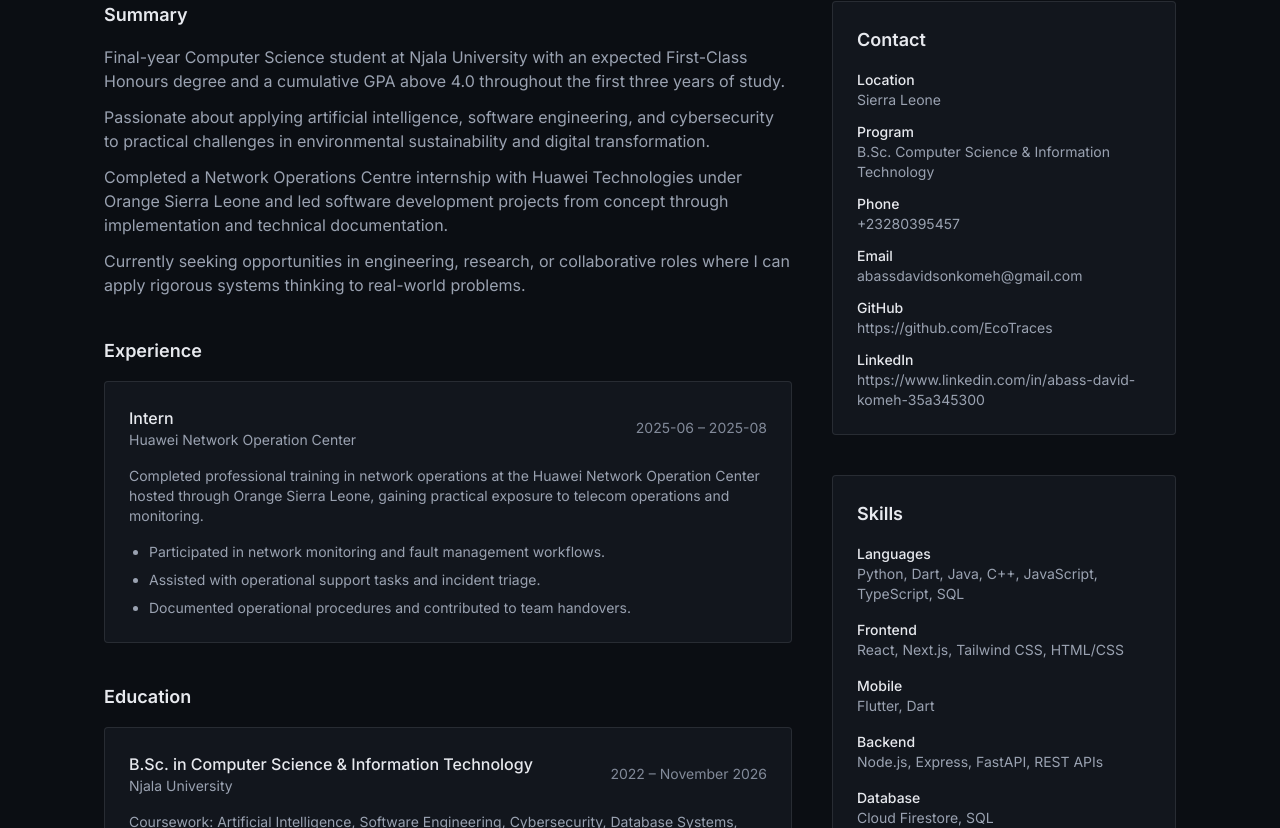
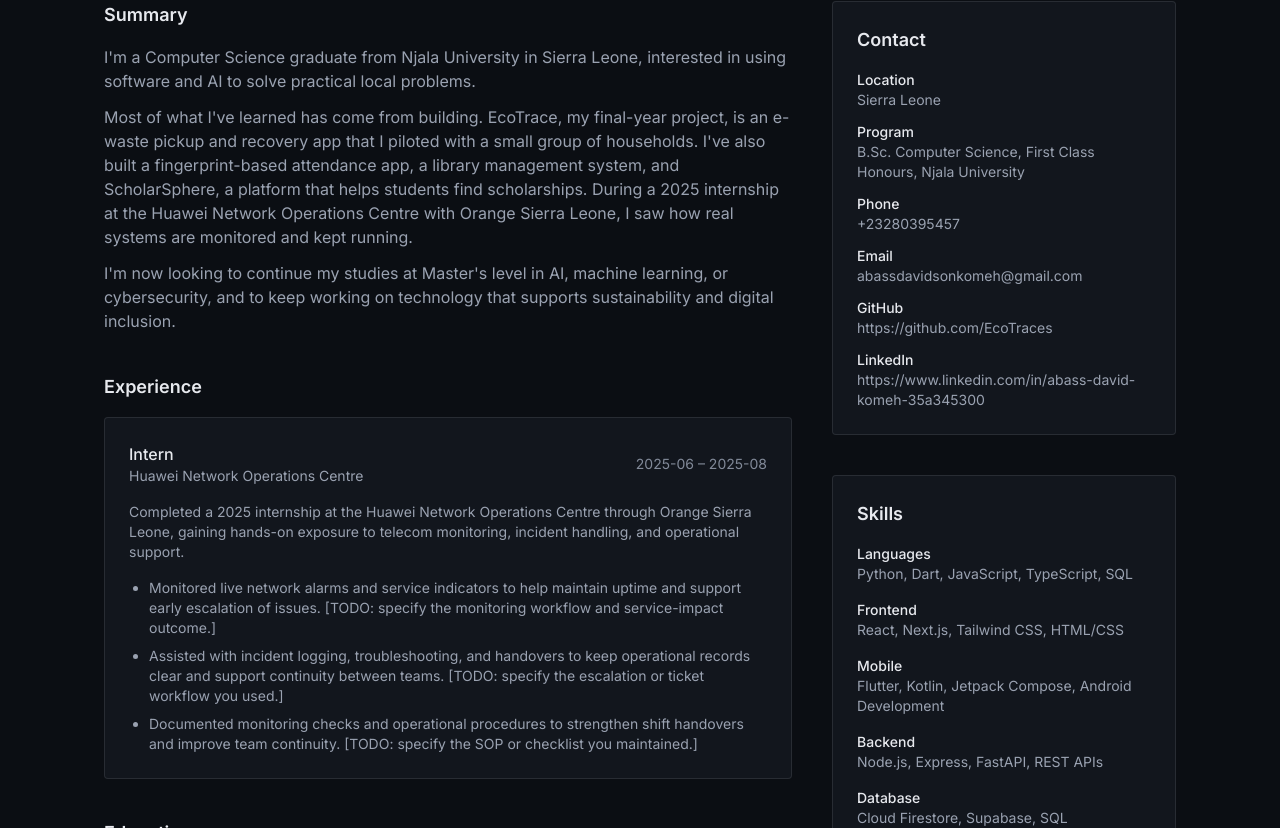
Before and after one commit to EcoTraces/abass-portfolio, a Next.js app: page /resume in a window 1280 px wide. Shown: the part 312-1140 px from the top of the page. Built offline with nearby package versions, Linux system fonts and the light colour scheme.

Commit message:
Update portfolio

```diff
--- a/src/app/now/page.tsx
+++ b/src/app/now/page.tsx
@@ -14,7 +14,7 @@ const nowContent = [
   {
     title: "Learning",
     items: [
-      "Coursework toward my B.Sc. in Computer Science & Information Technology at Njala University",
+      "Coursework toward my B.Sc. Computer Science, First Class Honours, Njala University",
     ],
   },
   {
--- a/src/components/sections/Education.tsx
+++ b/src/components/sections/Education.tsx
@@ -17,6 +17,7 @@ export function Education() {
               <h3 className="mt-3 font-display text-lg font-medium text-fg">{entry.credential}</h3>
               <p className="mt-1 text-sm text-fg-muted">{entry.institution}</p>
               <p className="mt-1 text-xs text-fg-faint">{entry.location}</p>
+              {entry.notes && <p className="mt-3 text-sm text-fg-faint">{entry.notes}</p>}
             </RevealItem>
           ))}
         </RevealGroup>
--- a/src/components/sections/Hero.tsx
+++ b/src/components/sections/Hero.tsx
@@ -138,8 +138,7 @@ export function Hero() {
                     ["Focus", "AI · Mobile · Cloud"],
                     ["Based in", profile.location],
                     ["Education", "B.Sc. Computer Science"],
-                    ["Graduating", "November 2026"],
-                    ["Status", "Open to roles"],
+                    ["Status", "Class of 2026 · Seeking MSc 2027"],
                   ].map(([label, value]) => (
                     <div key={label} className="flex items-center justify-between py-3 font-mono text-xs">
                       <dt className="text-fg-faint uppercase tracking-wider">{label}</dt>
--- a/src/data/education.ts
+++ b/src/data/education.ts
@@ -4,12 +4,12 @@ export const education: EducationEntry[] = [
   {
     id: "njala-bsc-cs",
     institution: "Njala University",
-    credential: "B.Sc. in Computer Science & Information Technology",
+    credential: "B.Sc. Computer Science, First Class Honours, Njala University",
     location: "Sierra Leone",
     startDate: "2022",
     endDate: "November 2026",
     status: "expected",
     notes:
-      "Coursework: Artificial Intelligence, Software Engineering, Cybersecurity, Database Systems, Computer Networks, Systems Analysis & Design, Mobile Application Development.",
+      "GPA: [TODO: X.XX / scale] | Coursework: Artificial Intelligence, Software Engineering, Cybersecurity, Database Systems, Computer Networks, Systems Analysis & Design, Mobile Application Development.",
   },
 ];
--- a/src/data/experience.ts
+++ b/src/data/experience.ts
@@ -3,19 +3,19 @@ import { ExperienceEntry } from "@/types";
 export const experience: ExperienceEntry[] = [
   {
     id: "huawei-noc",
-    organization: "Huawei Network Operation Center",
+    organization: "Huawei Network Operations Centre",
     role: "Intern",
-    context: "Under Orange Sierra Leone",
+    context: "Via Orange Sierra Leone",
     location: "Sierra Leone",
     startDate: "2025-06",
     endDate: "2025-08",
     type: "internship",
     summary:
-      "Completed professional training in network operations at the Huawei Network Operation Center hosted through Orange Sierra Leone, gaining practical exposure to telecom operations and monitoring.",
+      "Completed a 2025 internship at the Huawei Network Operations Centre through Orange Sierra Leone, gaining hands-on exposure to telecom monitoring, incident handling, and operational support.",
     responsibilities: [
-      "Participated in network monitoring and fault management workflows.",
-      "Assisted with operational support tasks and incident triage.",
-      "Documented operational procedures and contributed to team handovers.",
+      "Monitored live network alarms and service indicators to help maintain uptime and support early escalation of issues. [TODO: specify the monitoring workflow and service-impact outcome.]",
+      "Assisted with incident logging, troubleshooting, and handovers to keep operational records clear and support continuity between teams. [TODO: specify the escalation or ticket workflow you used.]",
+      "Documented monitoring checks and operational procedures to strengthen shift handovers and improve team continuity. [TODO: specify the SOP or checklist you maintained.]",
     ],
   },
 ];
--- a/src/data/profile.ts
+++ b/src/data/profile.ts
@@ -3,10 +3,10 @@ import { SocialLink } from "@/types";
 export const profile = {
   name: "Abass David Komeh",
   initials: "ADK",
-  headline: "Computer Science Student — Software Engineer",
+  headline: "Computer Science Graduate — Software Engineer",
   positioning:
-    "Final-year Computer Science student applying AI, software engineering, and cybersecurity to practical problems in sustainability and digital transformation.",
-  program: "B.Sc. Computer Science & Information Technology",
+    "Computer Science graduate interested in practical software and AI solutions for local challenges.",
+  program: "B.Sc. Computer Science, First Class Honours, Njala University",
   location: "Sierra Leone",
   phone: "+23280395457",
   email: "abassdavidsonkomeh@gmail.com",
@@ -15,10 +15,9 @@ export const profile = {
   resumePath: "/resume/resume.pdf",
   profileImage: "/images/profile.jpg",
   about: [
-    "Final-year Computer Science student at Njala University with an expected First-Class Honours degree and a cumulative GPA above 4.0 throughout the first three years of study.",
-    "Passionate about applying artificial intelligence, software engineering, and cybersecurity to practical challenges in environmental sustainability and digital transformation.",
-    "Completed a Network Operations Centre internship with Huawei Technologies under Orange Sierra Leone and led software development projects from concept through implementation and technical documentation.",
-    "Currently seeking opportunities in engineering, research, or collaborative roles where I can apply rigorous systems thinking to real-world problems.",
+    "I'm a Computer Science graduate from Njala University in Sierra Leone, interested in using software and AI to solve practical local problems.",
+    "Most of what I've learned has come from building. EcoTrace, my final-year project, is an e-waste pickup and recovery app that I piloted with a small group of households. I've also built a fingerprint-based attendance app, a library management system, and ScholarSphere, a platform that helps students find scholarships. During a 2025 internship at the Huawei Network Operations Centre with Orange Sierra Leone, I saw how real systems are monitored and kept running.",
+    "I'm now looking to continue my studies at Master's level in AI, machine learning, or cybersecurity, and to keep working on technology that supports sustainability and digital inclusion.",
   ],
 } as const;
 
--- a/src/data/projects.ts
+++ b/src/data/projects.ts
@@ -4,7 +4,7 @@ import { Project } from "@/types";
 // Screenshots: expected at /public/images/projects/{slug}-01.jpg, -02.jpg, ... (1600x1000)
 // Until real assets are added, the UI falls back to a generated placeholder panel.
 
-export const projects: Project[] = [
+export const featuredProjects: Project[] = [
   {
     slug: "ecotrace",
     name: "EcoTrace",
@@ -42,7 +42,7 @@ export const projects: Project[] = [
     },
     caseStudy: {
       overview:
-        "EcoTrace is a flagship project built around a practical problem: electronic waste in growing urban areas rarely gets recovered in a structured way. The system connects households and businesses that need to dispose of e-waste with collectors and recyclers, using scheduling, classification, and tracking to keep the process organized.",
+        "EcoTrace is a flagship project built around a practical problem: electronic waste in growing urban areas rarely gets recovered in a structured way. The system connects households and businesses that need to dispose of e-waste with collectors and recyclers, using scheduling, classification, and tracking to keep the process organized. It was piloted with about 8 households.",
       problem:
         "Electronic waste is one of the fastest-growing waste streams, but in many regions there is no structured pipeline connecting people who have e-waste with the collectors and recyclers who can process it responsibly. Pickup requests, classification, and reporting are handled informally or not at all.",
       motivation:
@@ -81,6 +81,94 @@ export const projects: Project[] = [
       ],
       lessonsLearned:
         "Extending the system to nine distinct stakeholder roles — household and business users, collectors, drivers, technicians, recyclers, environmental officers, administrators, and super administrators — made it clear that role-based access has to be designed into the data model from day one; retrofitting granular permissions after the schema exists is far more expensive than getting it right up front. Integrating a PyTorch-based image classifier for e-waste categorization surfaced a related lesson: treating classification as an isolated service rather than something baked into the Flutter client or FastAPI request path kept the Android, Web, and Windows builds simple while leaving room to retrain or swap the model independently. Targeting three platforms from a single Flutter codebase also meant every feature — pickup scheduling, route display, image upload — had to be validated across three different runtime environments, a heavier testing burden than a single-platform app but one that paid off given how differently household users, businesses, and field staff (collectors, drivers, technicians) actually access the system.",
+    },
+  },
+  {
+    slug: "biometric-attendance-system",
+    name: "Biometric Attendance System",
+    fullTitle: "Biometric Attendance System",
+    shortDescription:
+      "An Android attendance app using fingerprint-based authentication and Firebase-backed data management to record student or staff presence.",
+    categories: ["Mobile", "Full Stack"],
+    stack: ["Kotlin", "Jetpack Compose", "Firebase", "Firebase Authentication", "Android Fingerprint Authentication"],
+    status: "Completed",
+    year: "2025",
+    featured: true,
+    coverImage: "[ADD_COVER_IMAGE]",
+    screenshots: [],
+    links: {
+      github: undefined,
+      demo: undefined,
+    },
+    caseStudy: {
+      overview:
+        "A fingerprint-based attendance application built for reliable, low-friction check-in using Android devices and Firebase for storage and authentication.",
+      problem:
+        "Manual attendance tracking is slow, error-prone, and easy to manipulate, especially where attendance needs to be recorded quickly and consistently.",
+      motivation:
+        "Use device-based biometric verification to make attendance more reliable without adding unnecessary complexity for end users.",
+      solution:
+        "A Kotlin and Jetpack Compose Android app with fingerprint verification and Firebase-backed record storage, giving a simple attendance workflow tied to real-time data capture.",
+      keyFeatures: [
+        "Fingerprint-based authentication for attendance check-in",
+        "Real-time attendance recording with Firebase",
+        "Simple Android UI built with Jetpack Compose",
+        "Role-friendly activity flow for quick use in a classroom or workplace setting",
+      ],
+      architecture: "Android client built with Kotlin and Jetpack Compose, integrated with Firebase Authentication and Cloud Firestore for attendance events.",
+      process: [
+        "Mapped the attendance workflow around a verification step before recording identity",
+        "Built the Android interface and authentication flow around a minimal, user-friendly check-in experience",
+        "Connected the app to Firebase to store verified attendance records and keep the flow synchronized",
+      ],
+      technicalDecisions: [
+        "Used Firebase to keep the data layer simple while the app remained focused on biometric attendance verification.",
+      ],
+      lessonsLearned: "TODO — add reflections on what this project taught you technically and practically.",
+    },
+  },
+  {
+    slug: "library-management-system",
+    name: "Library Management System",
+    fullTitle: "Library Management System",
+    shortDescription:
+      "A library platform for managing books, borrowers, lending, and returns with a streamlined web interface and cloud-backed data layer.",
+    categories: ["Web", "Full Stack"],
+    stack: ["React", "TypeScript", "Supabase", "Node.js", "Vercel"],
+    status: "Completed",
+    year: "2025",
+    featured: true,
+    coverImage: "[ADD_COVER_IMAGE]",
+    screenshots: [],
+    links: {
+      github: undefined,
+      demo: undefined,
+    },
+    caseStudy: {
+      overview:
+        "A web-based library management system for tracking books, members, borrowing, and returns in a simple, organized workflow.",
+      problem:
+        "Manual library management can quickly become difficult to track as collections and member records grow.",
+      motivation:
+        "Create a clean record-keeping tool that makes borrowing and return workflows easier to manage for staff and users.",
+      solution:
+        "A React and TypeScript frontend connected to a Node.js backend and Supabase for storage, with Vercel hosting the application and its data workflows in the cloud.",
+      keyFeatures: [
+        "Book catalog management",
+        "Borrower and member records",
+        "Issue and return tracking",
+        "Simple dashboard for library operations",
+      ],
+      architecture: "React frontend with TypeScript, Supabase for data storage, and a Node.js service layer deployed via Vercel for the web app.",
+      process: [
+        "Mapped the library workflow to cover catalog, borrowing, and record-keeping needs",
+        "Built the frontend around a simple management dashboard and records interface",
+        "Connected the app to Supabase to keep the data model reliable and easy to evolve",
+      ],
+      technicalDecisions: [
+        "Used Supabase to reduce setup time for the database layer while keeping the interface responsive and easy to maintain.",
+      ],
+      lessonsLearned: "TODO — add reflections on what this project taught you technically and practically.",
     },
   },
   {
@@ -137,6 +225,9 @@ export const projects: Project[] = [
       lessonsLearned: "TODO — add reflections on what this project taught you technically and practically.",
     },
   },
+];
+
+export const moreProjects: Project[] = [
   {
     slug: "agri-pest-disease-detection",
     name: "Agriculture Pest & Disease Detection",
@@ -147,7 +238,7 @@ export const projects: Project[] = [
     stack: ["Flutter", "Firebase", "Computer Vision"],
     status: "In Progress",
     year: "2026",
-    featured: true,
+    featured: false,
     coverImage: "[ADD_COVER_IMAGE]",
     screenshots: [],
     links: {
@@ -184,7 +275,7 @@ export const projects: Project[] = [
     stack: ["React", "Node.js", "Express"],
     status: "In Progress",
     year: "2026",
-    featured: true,
+    featured: false,
     coverImage: "[ADD_COVER_IMAGE]",
     screenshots: [],
     links: {
@@ -215,4 +306,6 @@ export const projects: Project[] = [
   },
 ];
 
+export const projects: Project[] = [...featuredProjects, ...moreProjects];
+
 export const projectCategories = ["All", "AI/ML", "Web", "Mobile", "Full Stack", "Research"] as const;
--- a/src/data/skills.ts
+++ b/src/data/skills.ts
@@ -3,7 +3,7 @@ import { SkillGroup } from "@/types";
 export const skillGroups: SkillGroup[] = [
   {
     category: "Languages",
-    items: ["Python", "Dart", "Java", "C++", "JavaScript", "TypeScript", "SQL"],
+    items: ["Python", "Dart", "JavaScript", "TypeScript", "SQL"],
   },
   {
     category: "Frontend",
@@ -11,7 +11,7 @@ export const skillGroups: SkillGroup[] = [
   },
   {
     category: "Mobile",
-    items: ["Flutter", "Dart"],
+    items: ["Flutter", "Kotlin", "Jetpack Compose", "Android Development"],
   },
   {
     category: "Backend",
@@ -19,19 +19,19 @@ export const skillGroups: SkillGroup[] = [
   },
   {
     category: "Database",
-    items: ["Cloud Firestore", "SQL"],
+    items: ["Cloud Firestore", "Supabase", "SQL"],
   },
   {
     category: "Cloud & Infrastructure",
-    items: ["Firebase", "Firebase Authentication", "Firebase Cloud Messaging", "Render", "Google Maps Platform", "Cloudinary"],
+    items: ["Firebase", "Firebase Authentication", "Firebase Cloud Messaging", "Render", "Google Maps Platform", "Cloudinary", "Vercel"],
   },
   {
     category: "AI / Machine Learning",
     items: ["PyTorch", "Computer Vision", "Applied ML", "Artificial Intelligence"],
   },
   {
-    category: "Security & Engineering",
-    items: ["Cybersecurity", "Software Engineering"],
+    category: "Currently learning",
+    items: ["Cybersecurity"],
   },
   {
     category: "Development Tools",
--- a/src/lib/github.ts
+++ b/src/lib/github.ts
@@ -31,6 +31,7 @@ interface GitHubApiUser {
 }
 
 export async function fetchGitHubProfile(username: string): Promise<GitHubProfileData | null> {
+  try {
     const userRes = await fetch(`https://api.github.com/users/${username}`, {
       next: { revalidate: 3600 },
       headers: {
@@ -78,4 +79,7 @@ export async function fetchGitHubProfile(username: string): Promise<GitHubProfil
       topLanguages,
       recentRepos: recentRepos.slice(0, 4),
     };
+  } catch {
+    return null;
   }
+}
```
Also changed, not shown: src/components/sections/Projects.tsx (+13 -2 lines). Lines whose indentation alone changed are shown as unchanged.
